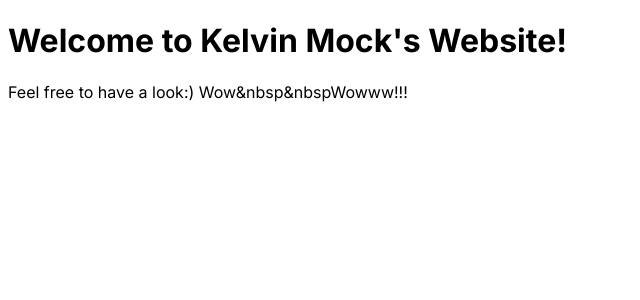
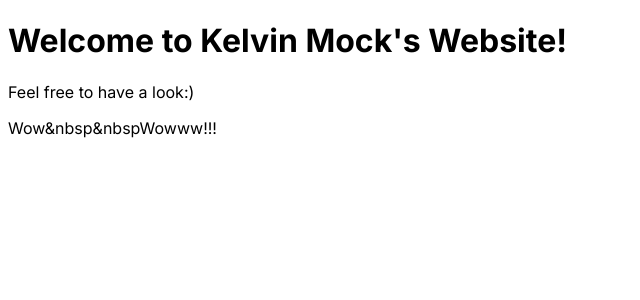
Before and after one commit to kmock930/kmock930.github.io, a Next.js app: page / in a window 1280 px wide. Shown: the top 300 px of the page, without its empty margins (0-640 px from the left). Built offline with nearby package versions, Linux system fonts and the light colour scheme.

Commit message:
Update page.js

```diff
--- a/src/app/page.js
+++ b/src/app/page.js
@@ -8,10 +8,9 @@ export default function Home() {
           <title>Kelvin's Site</title>
       </head>
 
-      <body>
-          <h1>Welcome to Kelvin Mock's Website!</h1>
-          <p>Feel free to have a look:) Wow&nbsp&nbspWowww!!!</p>
-      </body>
+      <h1>Welcome to Kelvin Mock's Website!</h1>
+      <p>Feel free to have a look:) </p>
+      <p>Wow&nbsp&nbspWowww!!!</p>
     </div>
   )
 }
```
